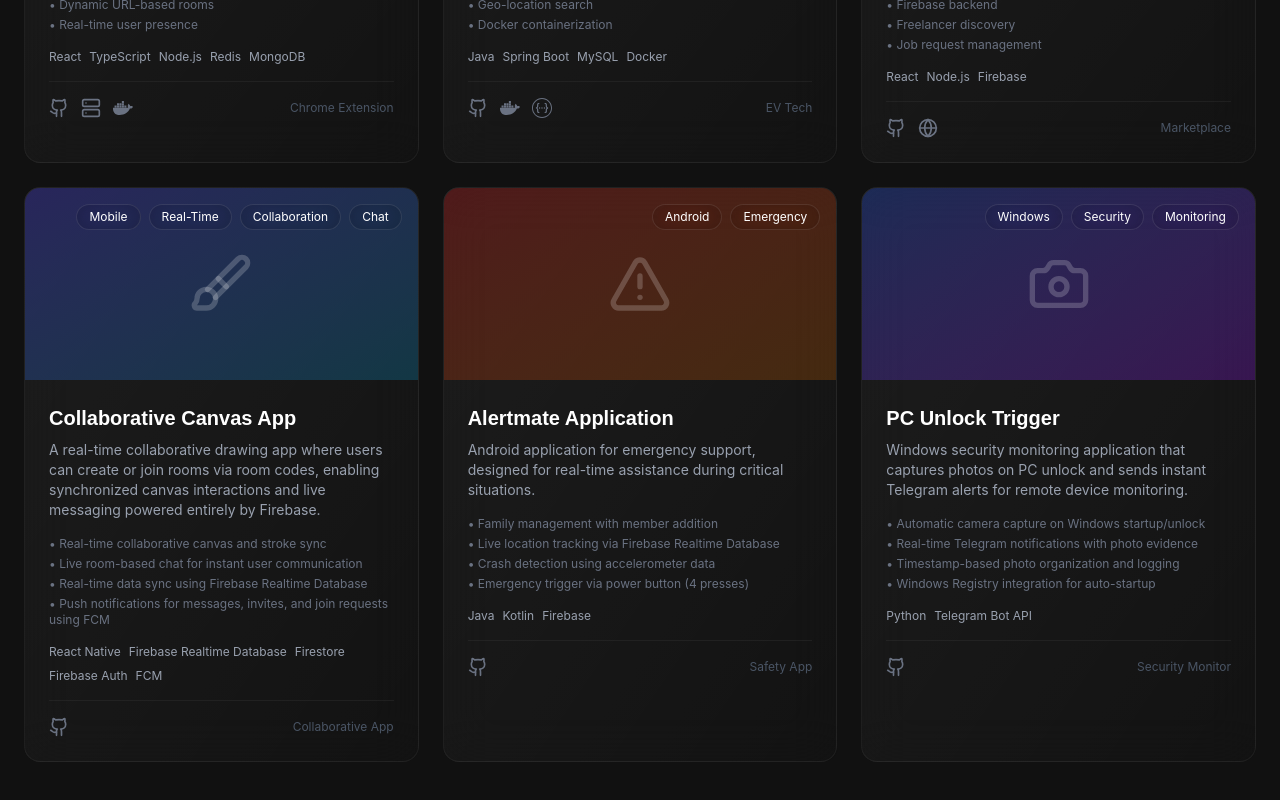
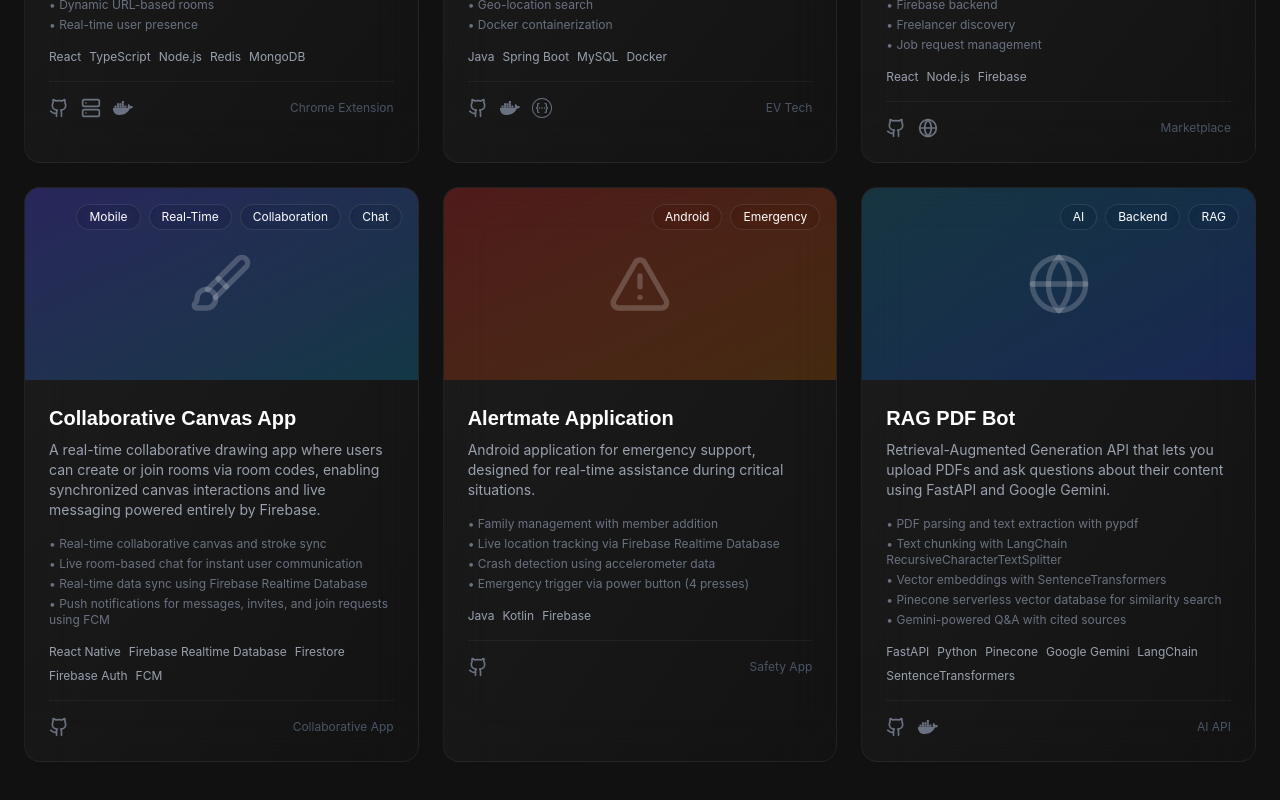
Before and after one commit to ShubhamRaut280/Portfolio, a React (Vite) app: page / in a window 1280 px wide. Shown: the part 3972-4772 px from the top of the page. Built offline with nearby package versions, Linux system fonts and the light colour scheme.

Commit message:
added rag project

```diff
--- a/src/components/Projects.tsx
+++ b/src/components/Projects.tsx
@@ -163,25 +163,54 @@ const Projects: React.FC = () => {
         { url: "https://github.com/ShubhamRaut280/Alertmate", icon: Github, label: "Source", type: "Safety App" }
       ]
     },
+    // {
+    //   title: "PC Unlock Trigger",
+    //   description: "Windows security monitoring application that captures photos on PC unlock and sends instant Telegram alerts for remote device monitoring.",
+    //   points: [
+    //     "Automatic camera capture on Windows startup/unlock",
+    //     "Real-time Telegram notifications with photo evidence",
+    //     "Timestamp-based photo organization and logging",
+    //     "Windows Registry integration for auto-startup",
+    //   ],
+    //   tech: ["Python", "Telegram Bot API"],
+    //   icon: Camera,
+    //   gradient: "bg-gradient-to-br from-blue-900/50 to-purple-900/50",
+    //   tags: ["Windows", "Security", "Monitoring"],
+    //   links: [
+    //     {
+    //       url: "https://github.com/ShubhamRaut280/PcUnlockTrigger",
+    //       icon: Github,
+    //       label: "Source",
+    //       type: "Security Monitor"
+    //     }
+    //   ]
+    // },
     {
-      title: "PC Unlock Trigger",
-      description: "Windows security monitoring application that captures photos on PC unlock and sends instant Telegram alerts for remote device monitoring.",
+      title: "RAG PDF Bot",
+      description: "Retrieval-Augmented Generation API that lets you upload PDFs and ask questions about their content using FastAPI and Google Gemini.",
       points: [
-        "Automatic camera capture on Windows startup/unlock",
-        "Real-time Telegram notifications with photo evidence",
-        "Timestamp-based photo organization and logging",
-        "Windows Registry integration for auto-startup",
+        "PDF parsing and text extraction with pypdf",
+        "Text chunking with LangChain RecursiveCharacterTextSplitter",
+        "Vector embeddings with SentenceTransformers",
+        "Pinecone serverless vector database for similarity search",
+        "Gemini-powered Q&A with cited sources"
       ],
-      tech: ["Python", "Telegram Bot API"],
-      icon: Camera,
-      gradient: "bg-gradient-to-br from-blue-900/50 to-purple-900/50",
-      tags: ["Windows", "Security", "Monitoring"],
+      tech: ["FastAPI", "Python", "Pinecone", "Google Gemini", "LangChain", "SentenceTransformers"],
+      icon: Globe,
+      gradient: "bg-gradient-to-br from-cyan-900/50 to-blue-900/50",
+      tags: ["AI", "Backend", "RAG"],
       links: [
         {
-          url: "https://github.com/ShubhamRaut280/PcUnlockTrigger",
+          url: "https://github.com/ShubhamRaut280/rag-based-doc-bot",
           icon: Github,
           label: "Source",
-          type: "Security Monitor"
+          type: "AI API"
+        },
+        {
+          url: "https://hub.docker.com/r/shubham9689/rag-bot",
+          icon: FaDocker,
+          label: "Docker Image",
+          type: "Docker"
         }
       ]
     },
```
